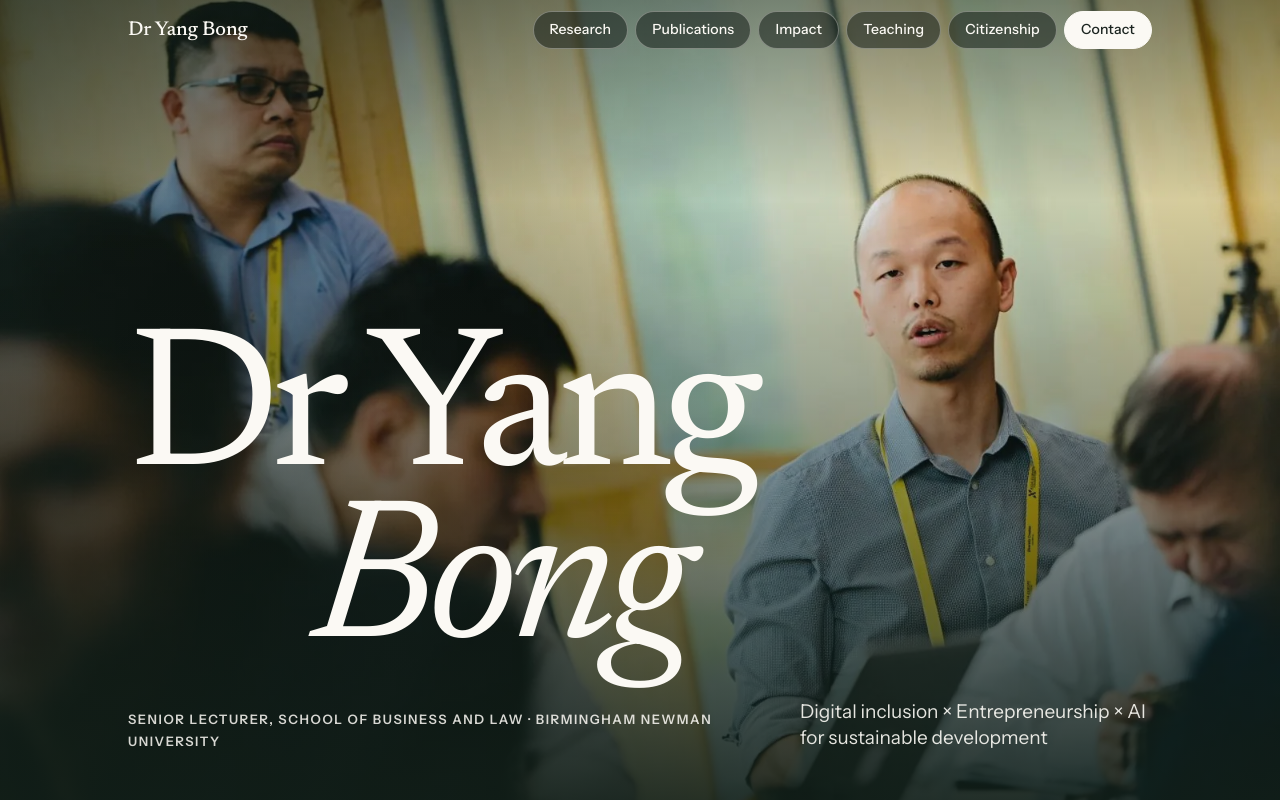
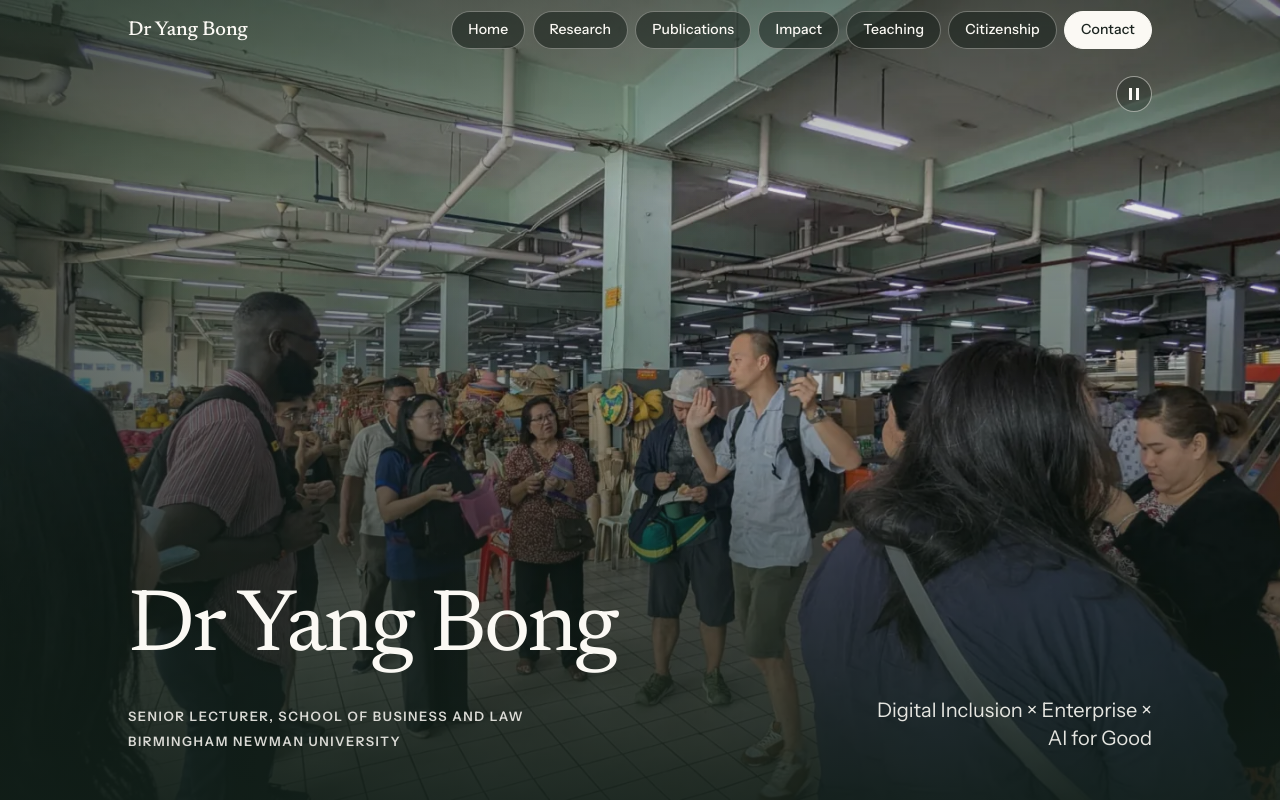
Before and after one commit to bongyang/bongyang.github.io, a plain HTML site: page index.html in a window 1280 px wide. Shown: the top 800 px of the page. Drawn offline with Linux system fonts and the light colour scheme.

Commit message:
Home: rotating cover photos, smaller name, new tagline and profile; Home button
- Cover crossfades PDC 2024 market walk, Nottingham, Manila panel and the
  Nottingham group photo every 6 s, with a pause button (paused for reduced
  motion and hidden tabs).
- Name smaller and on one line; role and university on separate lines.
- Tagline: "Digital Inclusion × Enterprise × / AI for Good".
- Profile text replaced with the owner's new wording.
- "Home" added as the first navigation pill on every page.

Co-Authored-By: Claude Opus 5.5 <noreply@anthropic.com>
Claude-Session: https://claude.ai/code/session_01BHaNzCwvBTzAsnJBQLW5DL

```diff
--- a/assets/css/style.css
+++ b/assets/css/style.css
@@ -306,7 +306,7 @@ h3 { font: 500 1.375rem/1.25 var(--serif); letter-spacing: -.005em; }
 }
 
 @media print {
-  .masthead, .links, .motif, .footer a, .cover__img, .card__img, .next { display: none; }
+  .masthead, .links, .motif, .footer a, .cover__img, .cover__pause, .card__img, .next { display: none; }
   .cover__name, .cover__tag, .cover__role { color: var(--ink) !important; }
   body { background: #fff; }
 }
@@ -324,17 +324,26 @@ html:not(.is-ready) #page { visibility: hidden; }
 
 /* ---------- home: cover ---------- */
 .cover { position: relative; min-height: 92svh; display: flex; align-items: flex-end; color: var(--paper); background: var(--ink); overflow: hidden; }
-.cover__img, .cover__img picture { position: absolute; inset: 0; }
+.cover__img, .cover__slide, .cover__slide picture { position: absolute; inset: 0; }
+.cover__slide { opacity: 0; transition: opacity 1.4s ease; }
+.cover__slide.is-on { opacity: 1; }
 .cover__img img { width: 100%; height: 100%; object-fit: cover; object-position: var(--pos-m, var(--pos, 50% 50%)); }
+@media (prefers-reduced-motion: reduce) { .cover__slide { transition: none; } }
 .cover::after { content: ""; position: absolute; inset: 0; pointer-events: none;
   background: linear-gradient(to top, rgba(17, 30, 24, .9) 0%, rgba(17, 30, 24, .4) 45%, rgba(17, 30, 24, .1) 75%, rgba(17, 30, 24, .5) 100%),
     linear-gradient(to right, rgba(17, 30, 24, .55), rgba(17, 30, 24, 0) 60%); }
 .cover__inner { position: relative; z-index: 1; width: 100%; padding-top: 6rem; padding-bottom: 2rem; display: grid; }
-.cover__tag { font: 400 1.0625rem/1.4 var(--sans); max-width: 20rem; color: rgba(251, 249, 244, .9); margin-top: 1rem; }
-.cover__name { font: 400 clamp(4rem, 19vw, 12.5rem)/.86 var(--serif); letter-spacing: -.045em; margin: 0; }
-.cover__name span { display: block; }
-.cover__name span + span { padding-left: 18%; font-style: italic; }
-.cover__role { margin-top: 1.5rem; font-size: .8125rem; font-weight: 600; letter-spacing: .12em; text-transform: uppercase; color: rgba(251, 249, 244, .85); }
+.cover__tag { font: 400 1.0625rem/1.4 var(--sans); max-width: 24rem; color: rgba(251, 249, 244, .9); margin-top: 1rem; }
+.cover__name { font: 400 clamp(2.75rem, 9vw, 5.5rem)/.95 var(--serif); letter-spacing: -.03em; margin: 0; }
+.cover__role { display: grid; gap: .2rem; margin-top: 1.25rem; font-size: .8125rem; font-weight: 600; letter-spacing: .12em; text-transform: uppercase; color: rgba(251, 249, 244, .85); }
+
+/* pause/play for the cover photos */
+.cover__pause { position: absolute; z-index: 2; top: calc(var(--masthead) + 1rem); right: var(--gutter); width: 2.25rem; height: 2.25rem; padding: 0;
+  display: grid; place-items: center; border-radius: 50%; border: 1px solid rgba(251, 249, 244, .5); background: rgba(20, 30, 25, .35); color: var(--paper); cursor: pointer; }
+.cover__pause:hover { background: rgba(20, 30, 25, .65); border-color: var(--paper); }
+.cover__pause:focus-visible { outline-color: var(--paper); }
+.cover__pause-i { width: 10px; height: 12px; border-left: 3px solid currentColor; border-right: 3px solid currentColor; }
+.cover__pause.is-paused .cover__pause-i { width: 0; height: 0; border-style: solid; border-width: 6px 0 6px 10px; border-color: transparent transparent transparent currentColor; margin-left: 3px; }
 
 /* ---------- home: intro ---------- */
 .intro { padding-top: 4rem; padding-bottom: 1rem; }
@@ -424,10 +433,11 @@ a.metarow:hover .metarow__line { opacity: 1; }
   .nav a { padding: .42rem 1rem; font-size: .875rem; }
   .cover { min-height: 100svh; }
   .cover__img img { object-position: var(--pos, 50% 50%); }
+  .cover__pause { right: max(var(--gutter), calc((100vw - 68rem) / 2 + var(--gutter))); }
   .cover__inner { padding-bottom: 3rem; grid-template-columns: 1fr auto; align-items: end; }
   .cover__name { grid-column: 1 / -1; grid-row: 1; }
   .cover__role { grid-column: 1; grid-row: 2; align-self: end; }
-  .cover__tag { grid-column: 2; grid-row: 2; margin: 1.5rem 0 0; font-size: 1.1875rem; max-width: 22rem; }
+  .cover__tag { grid-column: 2; grid-row: 2; margin: 1.5rem 0 0; font-size: 1.25rem; max-width: 24rem; text-align: right; }
   .intro { padding-top: 6rem; }
   .intro__cols { grid-template-columns: 14rem minmax(0, 1fr); column-gap: 3rem; }
   .intro__photo { width: 100%; }
--- a/assets/js/main.js
+++ b/assets/js/main.js
@@ -385,11 +385,15 @@
     var recent = pubs.slice().sort(function (a, b) { return (b.year || 0) - (a.year || 0); }).slice(0, 3);
     var f = H.feature;
     return '<section class="cover" aria-labelledby="hero-name">' +
-        '<div class="cover__img">' + pic(H.heroImage, '100vw', true) + '</div>' +
+        '<div class="cover__img">' + H.heroSlides.map(function (im, i) {
+          return '<div class="cover__slide' + (i === 0 ? ' is-on' : '') + '"' + (i ? ' aria-hidden="true"' : '') + '>' + pic(im, '100vw', i === 0) + '</div>';
+        }).join('') + '</div>' +
+        (H.heroSlides.length > 1 ? '<button type="button" class="cover__pause" aria-pressed="false" aria-label="' + esc(H.slideLabels.pause) + '">' +
+          '<span class="cover__pause-i" aria-hidden="true"></span></button>' : '') +
         '<div class="cover__inner wrap">' +
-          '<h1 id="hero-name" class="cover__name"><span>' + esc(h.name.replace(/\s\S+$/, '')) + '</span> <span>' + esc(h.name.replace(/^.*\s/, '')) + '</span></h1>' +
-          '<p class="cover__role">' + esc(h.role) + ' · ' + esc(h.affiliation) + '</p>' +
-          '<p class="cover__tag">' + esc(H.tagline) + '</p>' +
+          '<h1 id="hero-name" class="cover__name">' + esc(h.name) + '</h1>' +
+          '<p class="cover__role"><span>' + esc(h.role) + '</span><span>' + esc(h.affiliation) + '</span></p>' +
+          '<p class="cover__tag">' + H.tagline.map(esc).join('<br>') + '</p>' +
         '</div></section>' +
 
       '<section class="intro wrap" aria-labelledby="intro-h">' +
@@ -494,6 +498,7 @@
 
     if (page === 'home') {
       overCover();
+      coverSlides(c.home);
     }
     if (page === 'publications') {
       document.querySelectorAll('.filter button').forEach(function (b) {
@@ -508,6 +513,33 @@
       var target = document.querySelector(location.hash);
       if (target) target.scrollIntoView();
     }
+  }
+
+  /* Cover photos crossfade every 6 s. Paused for reduced motion, when the tab
+     is hidden, and by the pause button (WCAG 2.2.2). */
+  function coverSlides(H) {
+    var slides = [].slice.call(document.querySelectorAll('.cover__slide')), btn = document.querySelector('.cover__pause');
+    if (slides.length < 2 || !btn) return;
+    var i = 0, timer = null, reduced = window.matchMedia && matchMedia('(prefers-reduced-motion: reduce)').matches;
+    var paused = reduced;
+    var show = function (n) {
+      slides[i].classList.remove('is-on'); slides[i].setAttribute('aria-hidden', 'true');
+      i = (n + slides.length) % slides.length;
+      slides[i].classList.add('is-on'); slides[i].removeAttribute('aria-hidden');
+      /* warm the next photo so it is ready when its turn comes */
+      var nx = slides[(i + 1) % slides.length].querySelector('img');
+      if (nx) nx.loading = 'eager';
+    };
+    var run = function () { clearInterval(timer); if (!paused && !document.hidden) timer = setInterval(function () { show(i + 1); }, 6000); };
+    var label = function () {
+      btn.setAttribute('aria-pressed', String(paused));
+      btn.setAttribute('aria-label', paused ? H.slideLabels.play : H.slideLabels.pause);
+      btn.classList.toggle('is-paused', paused);
+    };
+    btn.addEventListener('click', function () { paused = !paused; label(); run(); });
+    document.addEventListener('visibilitychange', run);
+    var nx = slides[1].querySelector('img'); if (nx) nx.loading = 'eager';
+    label(); run();
   }
 
   /* On the home page the masthead sits over the cover photo until it scrolls past. */
--- a/content.json
+++ b/content.json
@@ -13,6 +13,11 @@
     "TODO: Long Semadoh field photos in assets/img/impact/ are still 800px copies; originals would help."
   ],
   "nav": [
+    {
+      "id": "home",
+      "label": "Home",
+      "href": "./"
+    },
     {
       "id": "research",
       "label": "Research",
@@ -50,7 +55,7 @@
     "role": "Senior Lecturer, School of Business and Law",
     "affiliation": "Birmingham Newman University",
     "credentials": "PhD · AFHEA · ACMA, CGMA",
-    "bio": "My research is multidisciplinary, sitting where digital technologies, participatory research and business meet. It spans digital inclusion, rural and Indigenous entrepreneurship, subsistence marketplaces, platform economies and AI for sustainable development, combining community co-design with machine learning and data analytics.",
+    "bio": "My research brings together digital technologies, participatory research and business. As a Senior Lecturer in the School of Business and Law at Birmingham Newman University, I study digital inclusion, Indigenous entrepreneurship, platform economies and AI for good.",
     "photo": {
       "webp": "assets/img/headshot.webp",
       "jpg": "assets/img/headshot.jpg",
@@ -60,8 +65,8 @@
   "about": {
     "heading": "About",
     "paragraphs": [
-      "I am a Senior Lecturer in the School of Business and Law at Birmingham Newman University. My PhD in Digital Economy is from the University of Nottingham, completed with the Horizon Centre for Doctoral Training.",
-      "Alongside community-engaged fieldwork with rural and Indigenous micro-entrepreneurs, I also employ machine learning and data analytics to study platform economies. The [Asia-Europe for AI (AE4AI) Network](https://www.asiaeurope4ai.org/), which I helped found, is another strand of this work: I coordinate the network and its AI for Sustainable Development working group. My career began in industry, with eight years in international marketing and business development."
+      "My research combines fieldwork and community co-design with machine learning and data analytics in studying inequality and sustainable development. I also helped found the [Asia-Europe for AI (AE4AI) Network](https://www.asiaeurope4ai.org/) and now coordinate it and its AI for Sustainable Development working group.",
+      "Before entering academia, I spent eight years in international marketing and business development. I completed my PhD in Digital Economy at the University of Nottingham through the Horizon Centre for Doctoral Training."
     ]
   },
   "links": [
@@ -572,20 +577,11 @@
     "allPubs": "All publications",
     "explore": "Explore the work",
     "inTouch": "Get in touch",
-    "tagline": "Digital inclusion × Entrepreneurship × AI for sustainable development",
+    "tagline": [
+      "Digital Inclusion × Enterprise ×",
+      "AI for Good"
+    ],
     "statement": "Where digital technologies, participatory research and business meet.",
-    "heroImage": {
-      "src": "assets/img/banner/2026-nottingham-speaking",
-      "widths": [
-        800,
-        1600
-      ],
-      "width": 1600,
-      "height": 1066,
-      "position": "62% 40%",
-      "alt": "Yang Bong speaking during a session at the ASEF Higher Education InnoLab, University of Nottingham.",
-      "positionMobile": "74% 40%"
-    },
     "feature": {
       "label": "Featured project",
       "heading": "Co-designing a village brand",
@@ -598,6 +594,64 @@
       "metaEnd": "Horizon CDT",
       "link": "impact.html",
       "linkLabel": "Read about the project"
+    },
+    "heroSlides": [
+      {
+        "src": "assets/img/banner/2024-pdc-ethnography",
+        "widths": [
+          800,
+          1600,
+          2016
+        ],
+        "width": 2016,
+        "height": 1134,
+        "alt": "Yang Bong speaking to a group of conference participants in a covered market hall, surrounded by stalls of woven hats and baskets.",
+        "position": "58% 45%",
+        "positionMobile": "57% 45%"
+      },
+      {
+        "src": "assets/img/banner/2026-nottingham-speaking",
+        "widths": [
+          800,
+          1600
+        ],
+        "width": 1600,
+        "height": 1066,
+        "alt": "Yang Bong speaking during a session at the ASEF Higher Education InnoLab, University of Nottingham.",
+        "position": "62% 40%",
+        "positionMobile": "74% 40%"
+      },
+      {
+        "src": "assets/img/banner/2025-manila-panel",
+        "widths": [
+          800,
+          1600,
+          2400
+        ],
+        "width": 2400,
+        "height": 1803,
+        "alt": "Yang Bong speaking into a microphone on a four-person panel at De La Salle University, Manila.",
+        "position": "40% 40%",
+        "positionMobile": "38% 40%"
+      },
+      {
+        "src": "assets/img/banner/2026-nottingham-group",
+        "widths": [
+          800,
+          1600,
+          1772
+        ],
+        "width": 1772,
+        "height": 1181,
+        "alt": "Large group photo of InnoLab participants beside the lake at the University of Nottingham, with the Trent Building clock tower behind.",
+        "position": "50% 62%",
+        "positionMobile": "50% 62%"
+      }
+    ],
+    "slideLabels": {
+      "pause": "Pause photos",
+      "play": "Play photos",
+      "region": "Photos"
     }
   },
   "gallery": {
```
Also changed, not shown: index.html (+1 -1 lines), 2 other files.
